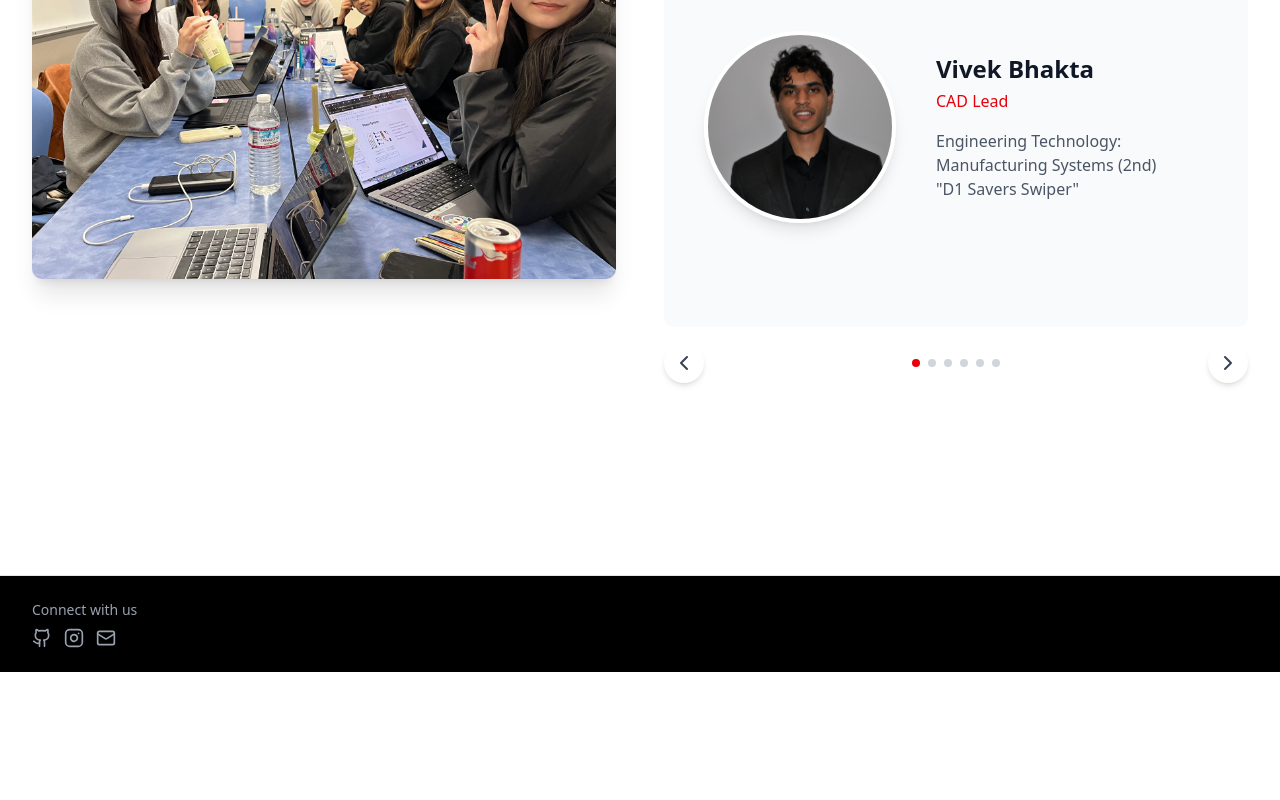
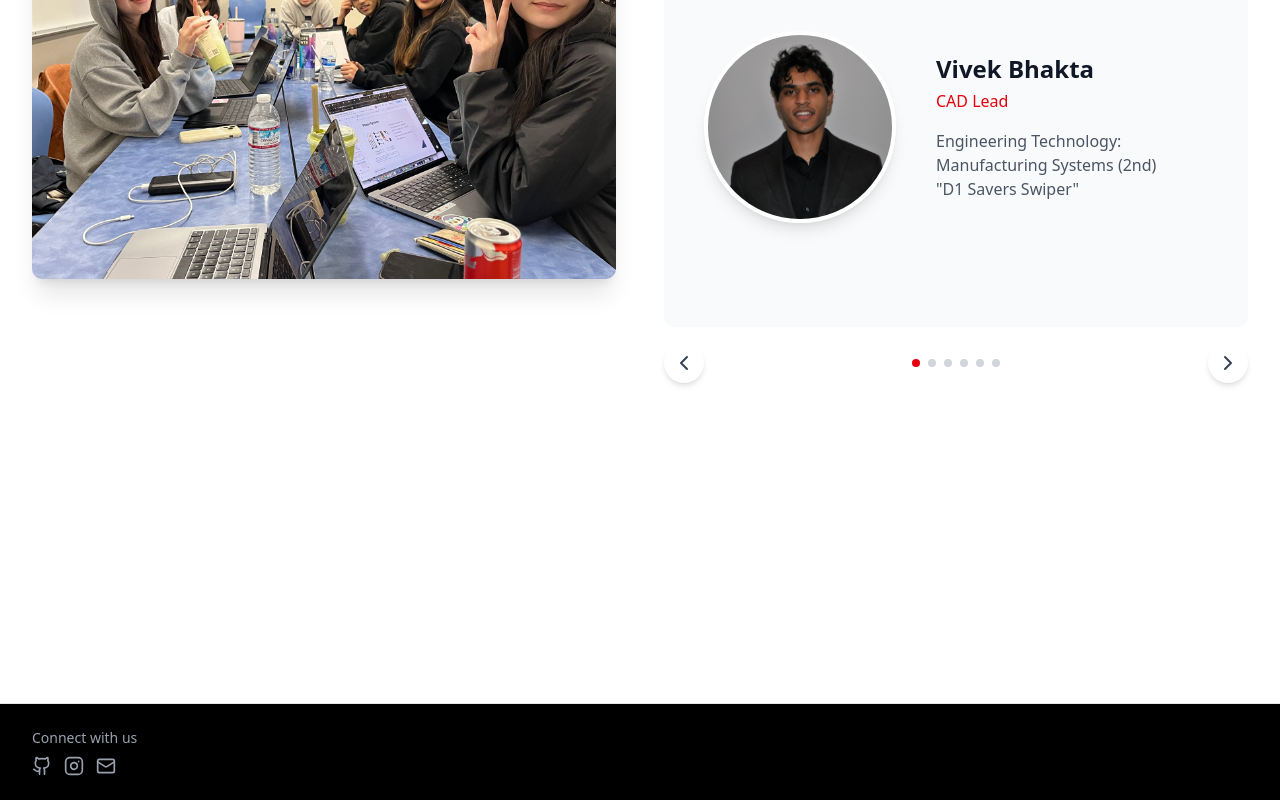
Before and after one commit to s-brian/SARDrone-Frontend, a Next.js app: page /about in a window 1280 px wide. Shown: the part 3902-4702 px from the top of the page. Before the commit the page ends 4574 px from the top, so only its background shows below. Built offline with nearby package versions, Linux system fonts and the light colour scheme.

Commit message:
added arrow to about page

```diff
--- a/src/app/about/page.js
+++ b/src/app/about/page.js
@@ -3,6 +3,7 @@
 import ImageCarousel from "../components/TitleCarousel";
 import HeroSection from "../components/AboutTitleText";
 import { Footer } from "../components/Footer";
+import DroneRoutingArrow from "../components/DroneRoutingArrow"
 
 export default function About() {
   // Team data
@@ -205,6 +206,10 @@
         </div>
       </main>
 
+      <div className="flex flex-col items-center justify-center py-16">
+        <DroneRoutingArrow />
+      </div>
+
       {/* Footer Section */}
       <Footer></Footer>
       {/* <footer className="w-full py-4 px-6 border-t border-gray-800">
```
